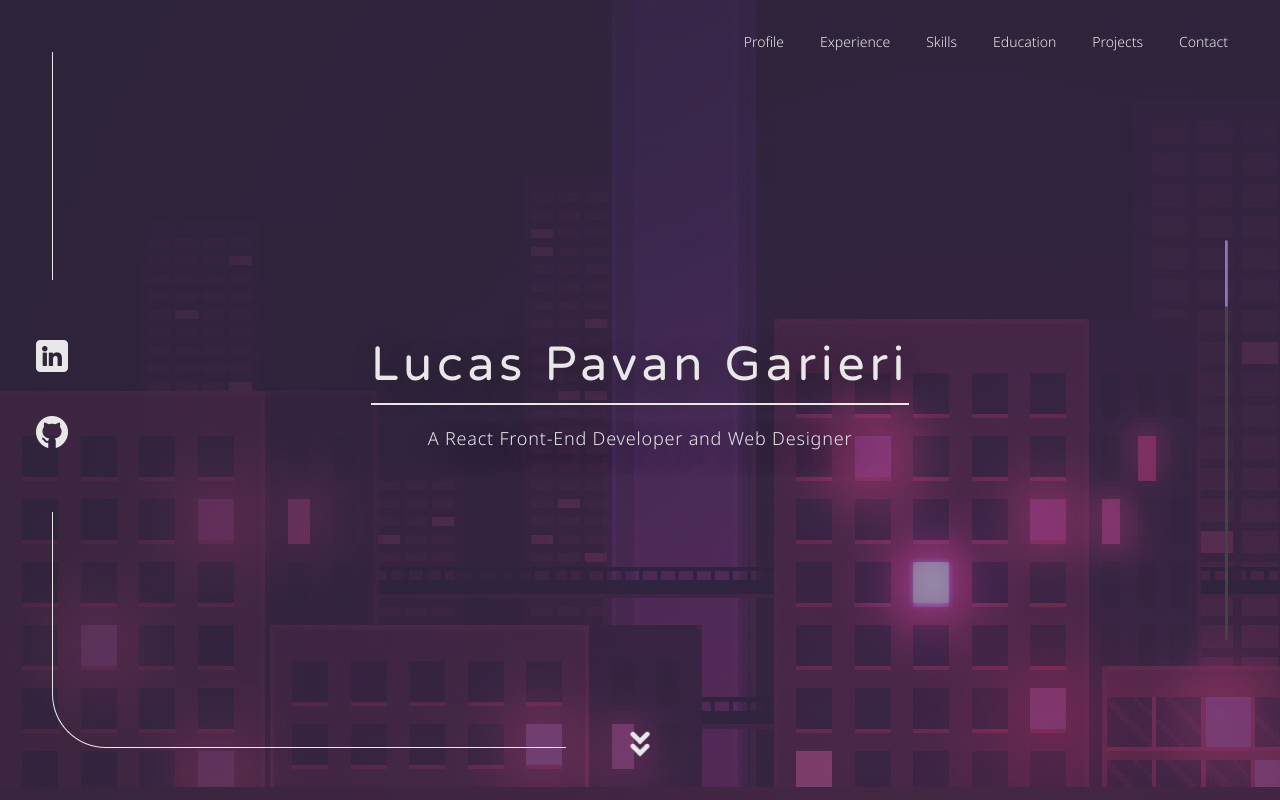
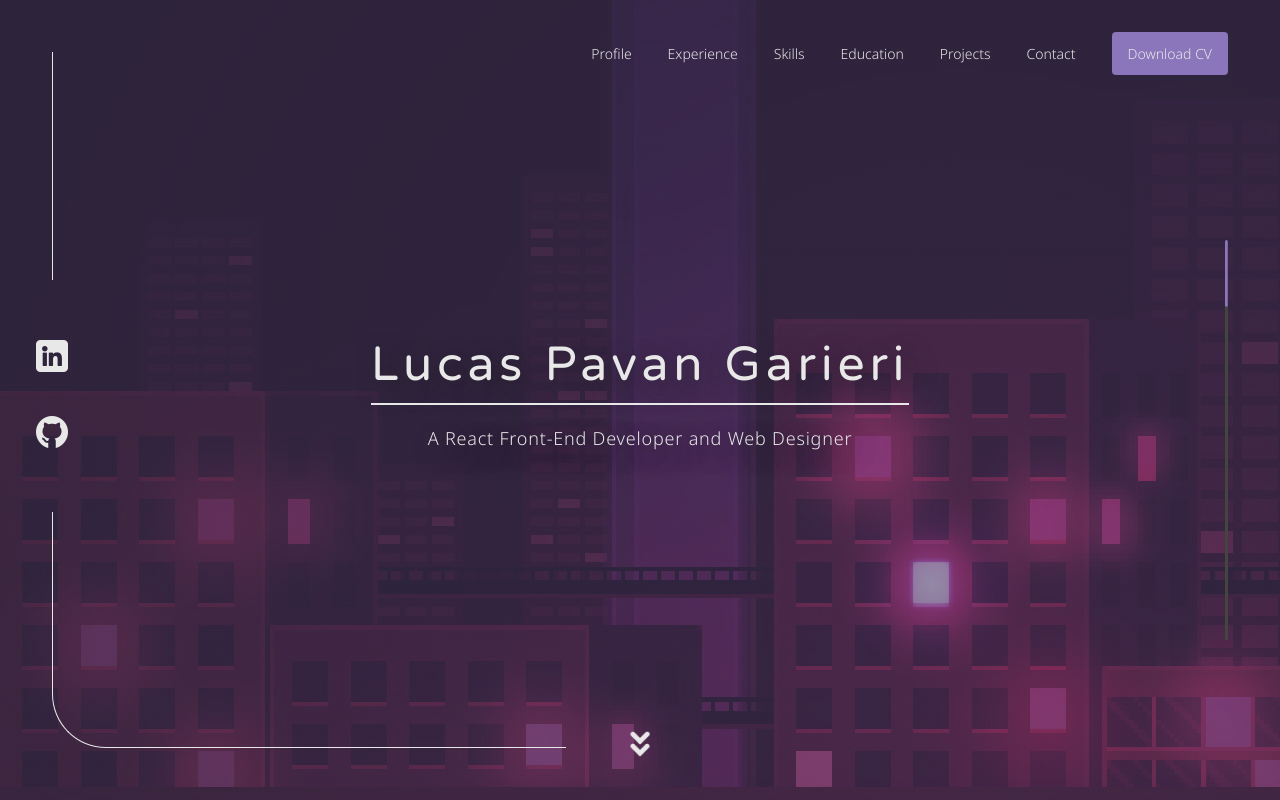
Before and after one commit to lucas-pvg/WebCV, a React (Vite) app: page / in a window 1280 px wide. Built offline with nearby package versions, Linux system fonts and the light colour scheme.

Commit message:
✨ Add download button to cover

```diff
--- a/src/pages/cover/cover.tsx
+++ b/src/pages/cover/cover.tsx
@@ -19,7 +19,7 @@ export function Cover({ navigate, zIndex=0, visible=false }: CoverProps) {
 
   return (
     <div id='cover' style={{zIndex: zIndex}} className={defaultClasses}>
-      <CoverNavbar navigate={navigate} className={style['cover-navbar']} />
+      <CoverNavbar navigate={navigate} className={style['cover-navbar']} download />
       <Sidebar
         className={style['cover-sidebar']}
         linkedin={profile.contact.find((c) => c.label === 'linkedin')?.value}
```
